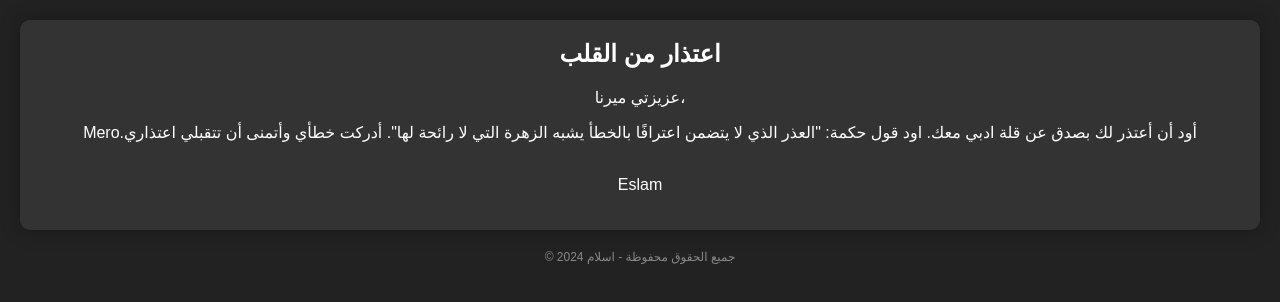
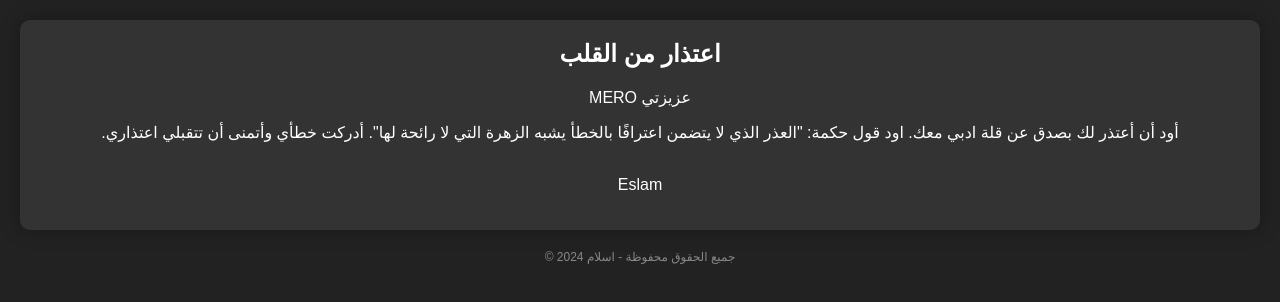
Before and after one commit to ESLAMee2288/-sister, a plain HTML site: page index.html in a window 1280 px wide. Drawn offline with Linux system fonts and the light colour scheme.

Commit message:
Update index.html

```diff
--- a/index.html
+++ b/index.html
@@ -10,8 +10,8 @@
     <div class="container">
         <div class="apology-box">
             <h2>اعتذار من القلب</h2>
-            <p>عزيزتي ميرنا،</p>
-            <p>Mero.أود أن أعتذر لك بصدق عن قلة ادبي معك. اود قول حكمة: "العذر الذي لا يتضمن اعترافًا بالخطأ يشبه الزهرة التي لا رائحة لها". أدركت خطأي وأتمنى أن تتقبلي اعتذاري</p>
+            <p>MERO عزيزتي</p>
+            <p>.أود أن أعتذر لك بصدق عن قلة ادبي معك. اود قول حكمة: "العذر الذي لا يتضمن اعترافًا بالخطأ يشبه الزهرة التي لا رائحة لها". أدركت خطأي وأتمنى أن تتقبلي اعتذاري</p>
             <p><br> Eslam</p>
         </div>
         <div class="footer">
```
